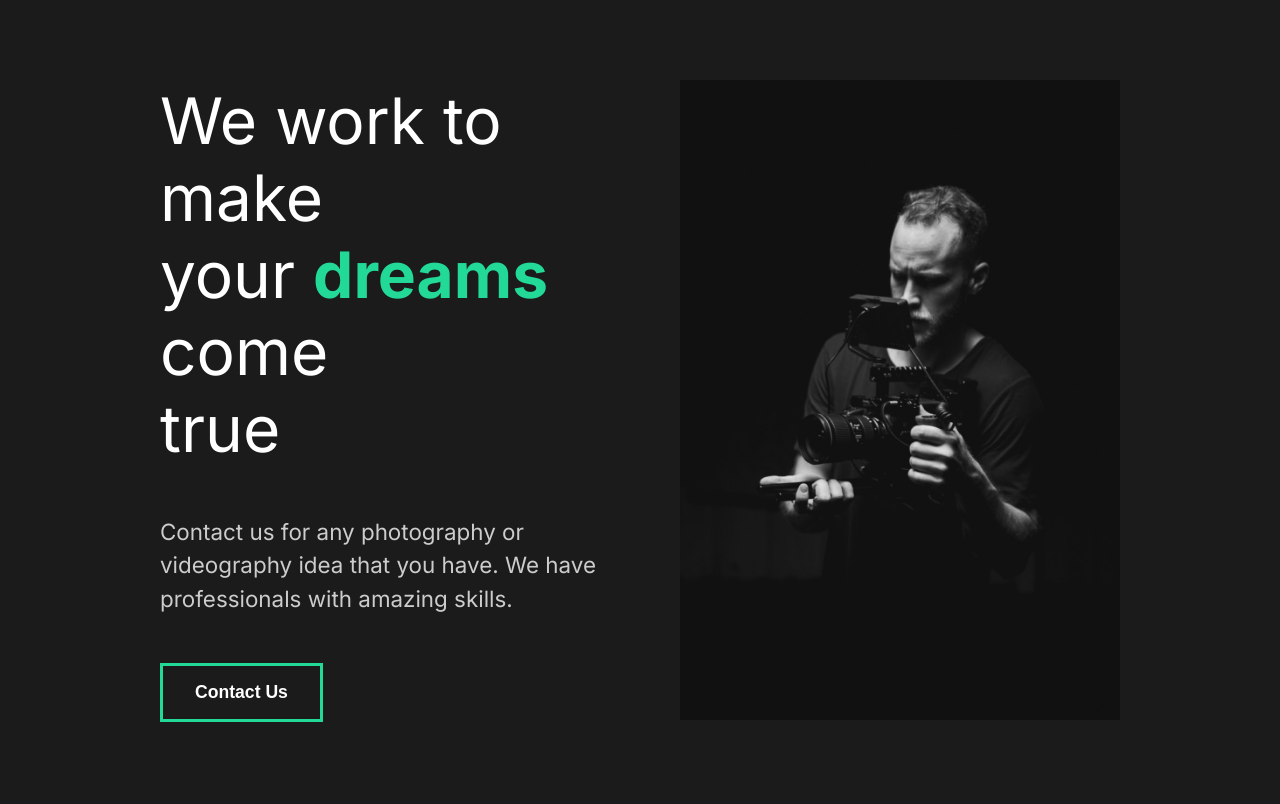
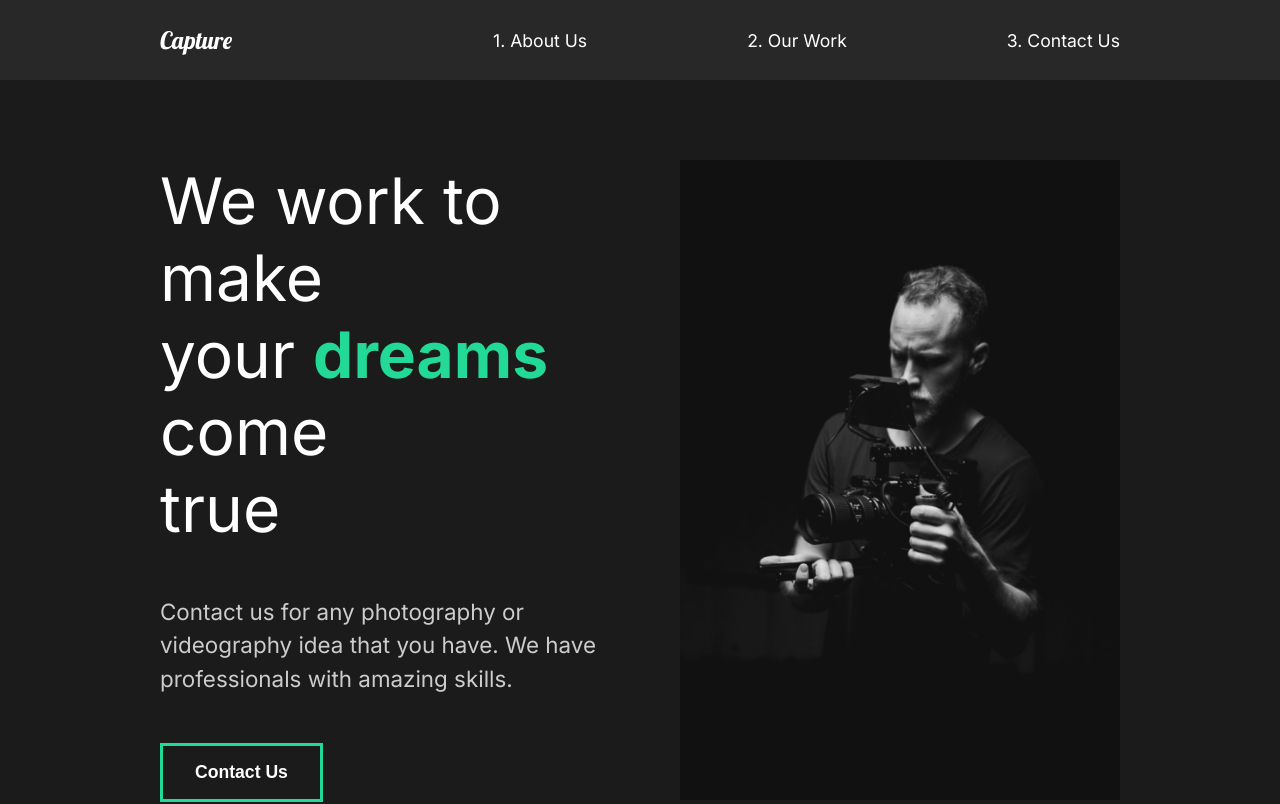
Before and after one commit to ittaMeSem/capture-portfolio, a React (Create React App) app in the folder capture/: page / in a window 1280 px wide. Shown: the top 804 px of the page. Built offline with nearby package versions, Linux system fonts and the light colour scheme.

Commit message:
Navbar init + styling

```diff
--- a/capture/src/App.js
+++ b/capture/src/App.js
@@ -1,14 +1,16 @@
 import React from "react";
 //Import pages
 import AboutUs from "./pages/AboutUs";
+import Nav from "./components/Nav";
 //Global style
-import GLobalStyle from "./components/GlobalStyle";
+import GlobalStyle from "./components/GlobalStyle";
 
 function App() {
   return (
     <div className="App">
+      <GlobalStyle />
+      <Nav />
       <AboutUs />
-      <GLobalStyle />
     </div>
   );
 }
--- a/capture/src/components/GlobalStyle.js
+++ b/capture/src/components/GlobalStyle.js
@@ -1,6 +1,6 @@
 import { createGlobalStyle } from "styled-components";
 
-const GLobalStyle = createGlobalStyle`
+const GlobalStyle = createGlobalStyle`
     *{
         margin: 0;
         padding: 0;
@@ -53,4 +53,4 @@
 
 `;
 
-export default GLobalStyle;
+export default GlobalStyle;
--- /dev/null
+++ b/capture/src/components/Nav.js
@@ -0,0 +1,55 @@
+import React from "react";
+import styled from "styled-components";
+
+const Nav = () => {
+  return (
+    <StyledNav>
+      <h1>
+        <a id="logo" href="#">
+          Capture
+        </a>
+      </h1>
+
+      <ul>
+        <li>
+          <a href="#">1. About Us</a>
+        </li>
+        <li>
+          <a href="#">2. Our Work</a>
+        </li>
+        <li>
+          <a href="#">3. Contact Us</a>
+        </li>
+      </ul>
+    </StyledNav>
+  );
+};
+
+const StyledNav = styled.nav`
+  min-height: 10vh;
+  display: flex;
+  margin: auto;
+  justify-content: space-between;
+  align-items: center;
+  padding: 1rem 10rem;
+  background: #282828;
+  a {
+    color: #fff;
+    text-decoration: none;
+  }
+  ul {
+    display: flex;
+    list-style: none;
+  }
+  #logo {
+    font-size: 1.5rem;
+    font-family: "Lobster", sans-serif;
+    font-weight: lighter;
+  }
+  li {
+    padding-left: 10rem;
+    position: relative;
+  }
+`;
+
+export default Nav;
```
